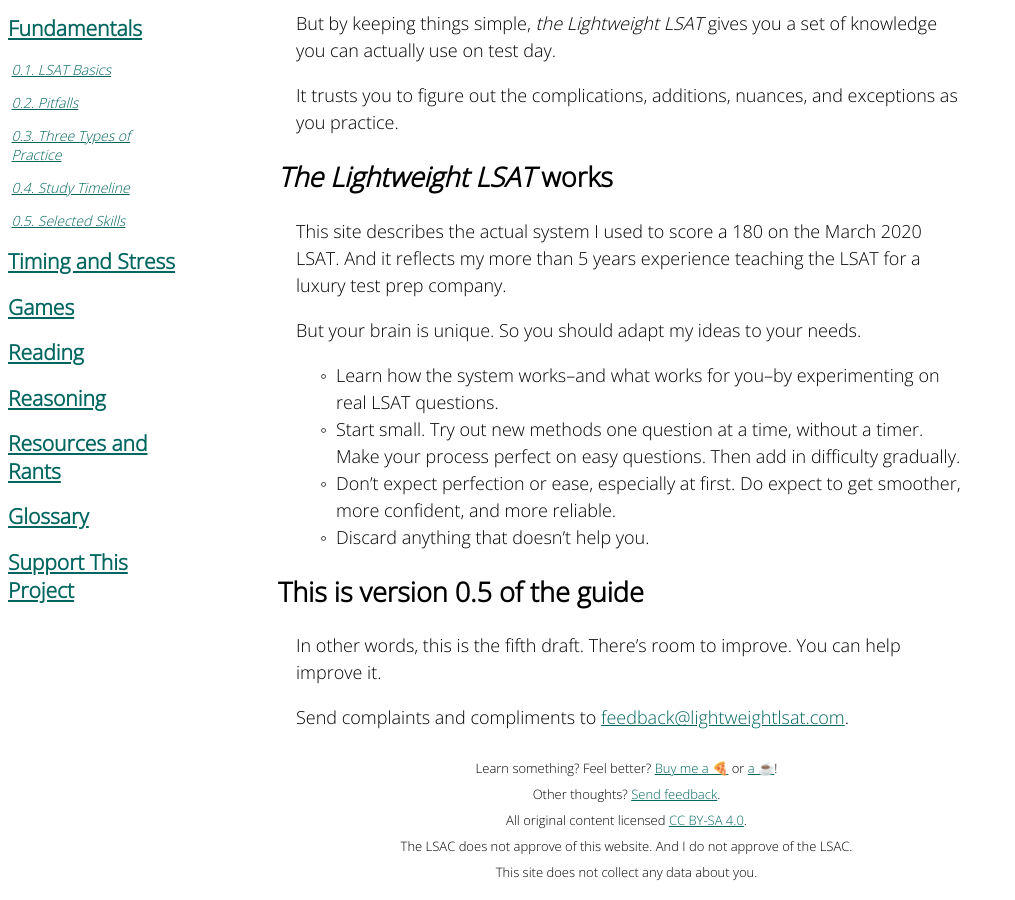
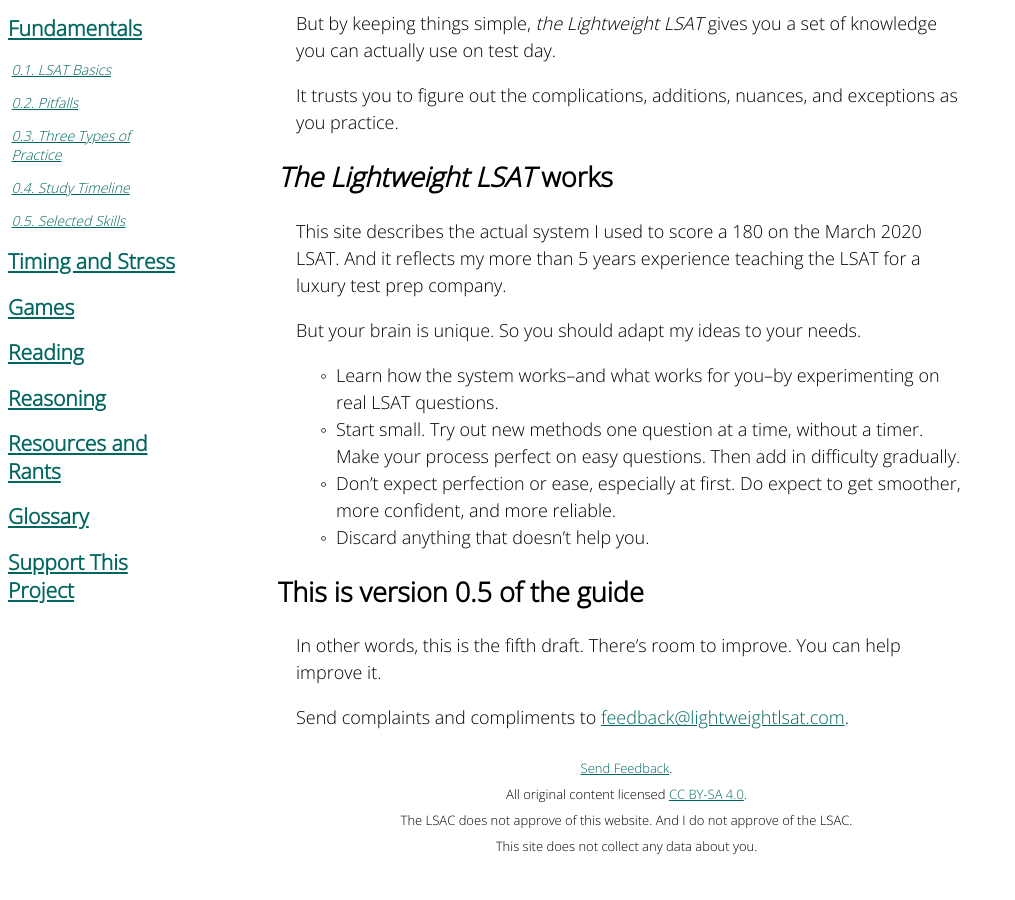
Before and after one commit to gpdowney/lightweightLSAT, a Jekyll site: the page built from index.md, in a window 1280 px wide and 900 px high, scrolled down 1120 px. Shown: the whole window, without its empty margins (0-1015 px from the left). Built offline with Jekyll 4.4.1, drawn with Linux system fonts in a browser that asks for light colours; after the commit the page ends 1994 px from its top, so only the background shows below that.

Commit message:
took off donation link, for now

```diff
--- a/_includes/footer.html
+++ b/_includes/footer.html
@@ -1,6 +1,5 @@
 <footer>
-    <p>Learn something? Feel better? <a href="https://buy.stripe.com/00gaFbf0PeZD9LG7su">Buy me a 🍕</a> or <a href="https://buy.stripe.com/8wM28F05V8Bff609AD">a ☕️</a>!</p>
-    <p>Other thoughts? <a href="mailto:feedback@lightweightlsat.com">Send feedback</a>.</p>
+    <p><a href="mailto:feedback@lightweightlsat.com">Send Feedback</a>.</p>
     <p>All original content licensed <a rel="license"
             href="https://creativecommons.org/licenses/by-sa/4.0/">CC BY-SA 4.0</a>.</p>
     <p>The LSAC does not approve of this website. And I do not approve of the LSAC.</p>
```
